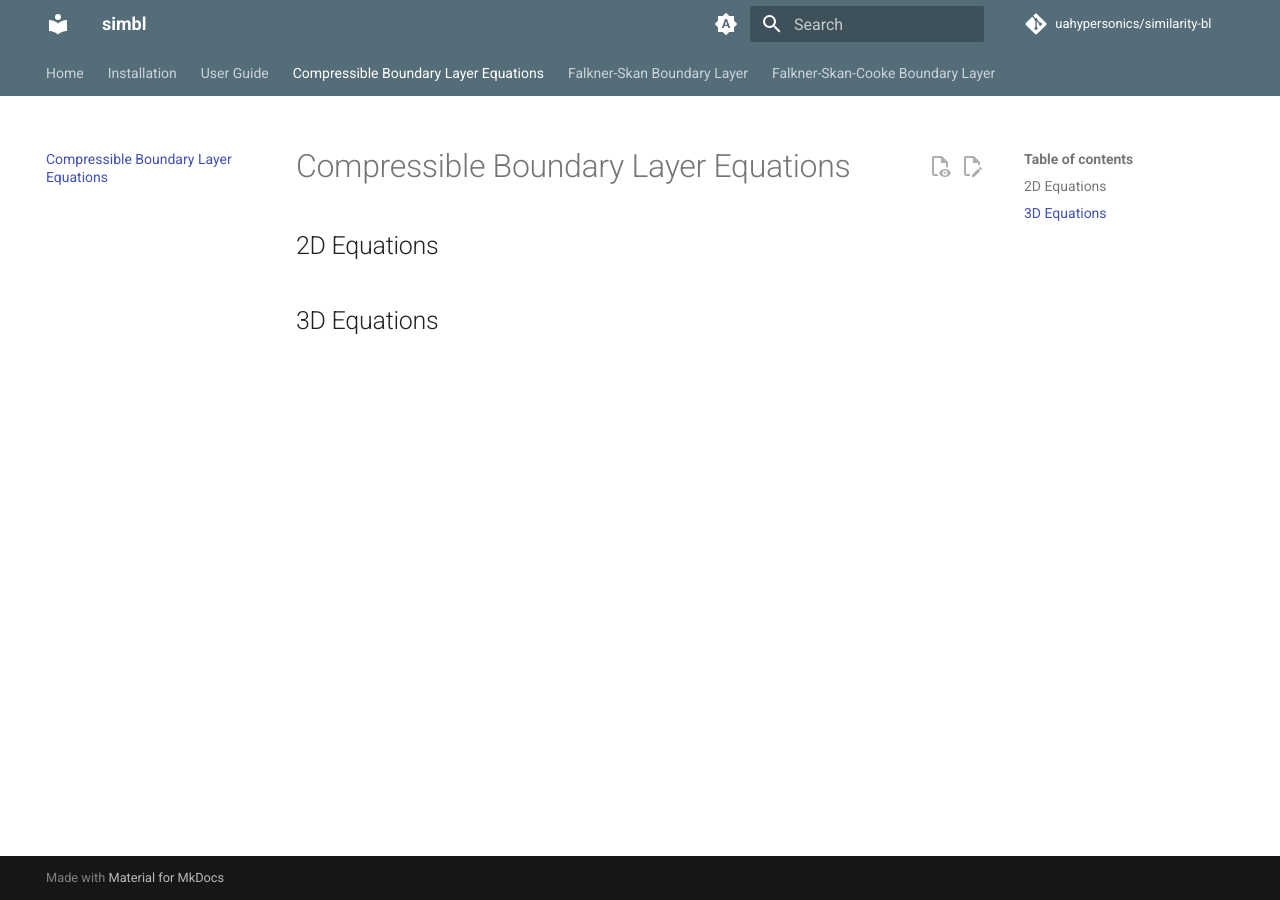
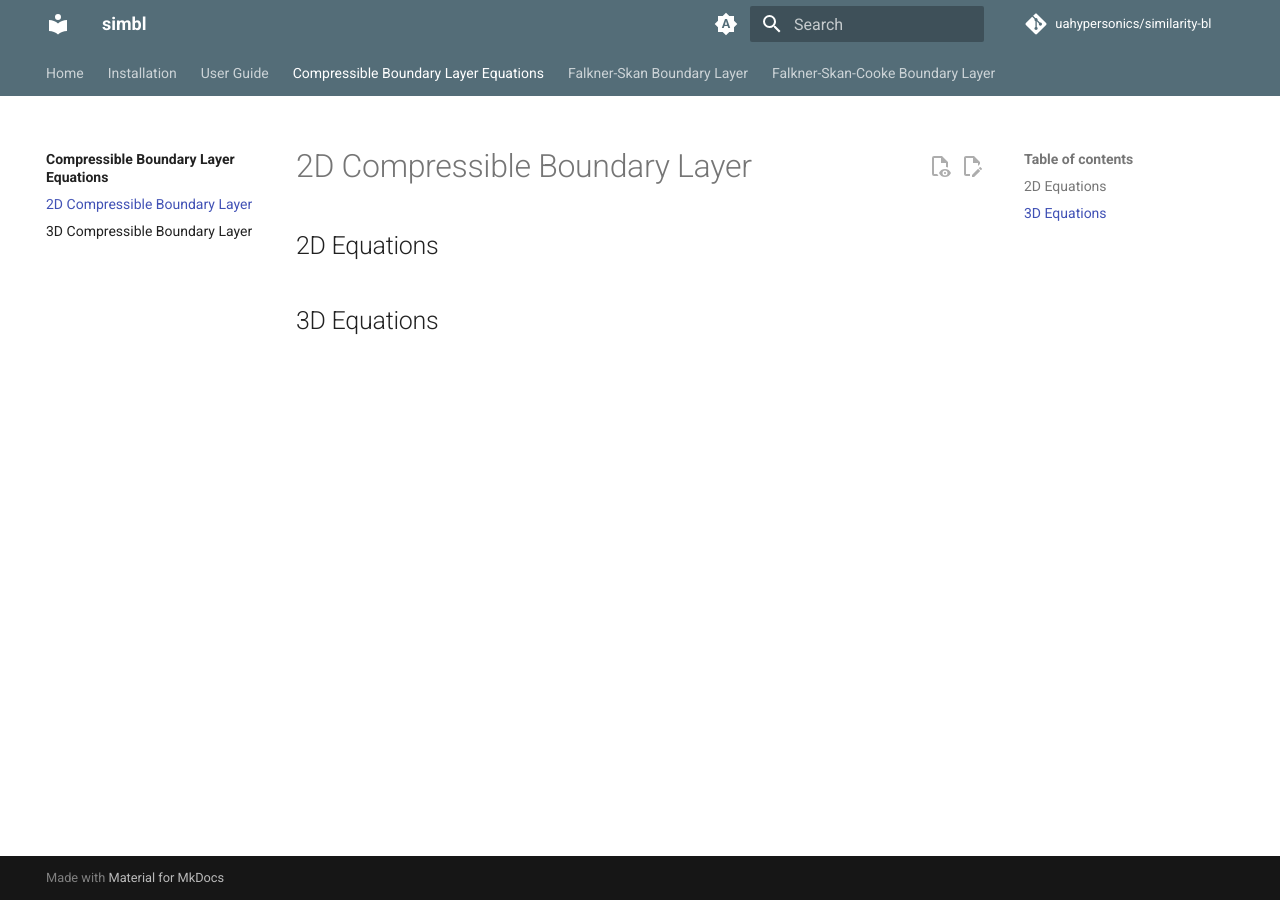
Before and after one commit to uahypersonics/similarity-bl, an MkDocs documentation site: the page built from docs/compressible_boundary_layer_equations/2d_equations.md, in a window 1280 px wide. Built offline with MkDocs 1.6.1 and Material for MkDocs 9.7.7, drawn with Linux system fonts in a browser that asks for light colours; comment, search, counter and statistics services are not loaded.

Commit message:
updating docs

```diff
--- a/mkdocs.yml
+++ b/mkdocs.yml
@@ -97,6 +97,9 @@ nav:
   - Home: index.md
   - Installation: installation.md
   - User Guide: user_guide.md
-  - Compressible Boundary Layer Equations: compressible_boundary_layer_equations.md
+  - Compressible Boundary Layer Equations:
+    - compressible_boundary_layer_equations/index.md
+    - 2D Compressible Boundary Layer: compressible_boundary_layer_equations/2d_equations.md
+    - 3D Compressible Boundary Layer: compressible_boundary_layer_equations/3d_equations.md
   - Falkner-Skan Boundary Layer: falkner_skan_boundary_layer.md
   - Falkner-Skan-Cooke Boundary Layer: falkner_skan_cooke_boundary_layer.md
```
Also changed, not shown: docs/compressible_boundary_layer_equations/3d_equations.md (added, +3 -0 lines), docs/compressible_boundary_layer_equations/2d_equations.md (renamed from docs/compressible_boundary_layer_equations.md), docs/compressible_boundary_layer_equations/index.md (added), docs/literature.md (added).
